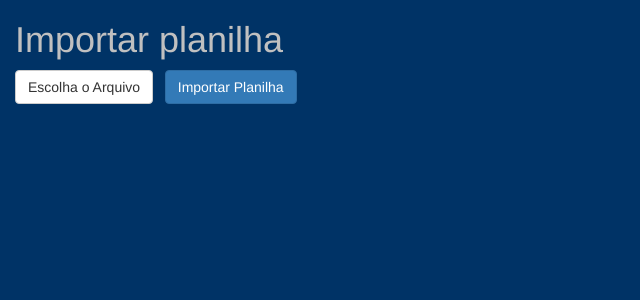
After one commit to IvanBrasilico/bhadrasana2, a Python web app: template bhadrasana/templates/importa_planilha_recinto.html in a window 1280 px wide. The commit adds this page. Shown: the top 300 px of the page, without its empty margins (0-640 px from the left). Run offline with Jinja, Linux system fonts and the light colour scheme; the template is opened without the code that fills it: most values are stand-ins (such as "Sample title", 1, 10 or a date in 2020); some libraries are stand-ins or nearby versions.

Commit message:
Placeholder tela importa_planilha_recinto.html e pequenos acertos - exclui risco active_tab e str_filtros no inicio da aplicação de pfiltros

```diff
--- a/bhadrasana/templates/edita_risco.html
+++ b/bhadrasana/templates/edita_risco.html
@@ -87,7 +87,7 @@
                             {{ risco.motivo }}
                         </td>
                         <td align="center">
-                            <a href="exclui_risco/{{ risco.ID }}">X</a>
+                            <a href="exclui_risco/{{ risco.ID }}/{{active_tab}}">X</a>
                         </td>
                     </tr>
                     {% endfor %}
--- /dev/null
+++ b/bhadrasana/templates/importa_planilha_recinto.html
@@ -0,0 +1,21 @@
+{% extends "layout.html" %} {% block content %} {{super()}}
+<div id="main" class="container-fluid">
+    <div id="top" class="row">
+        <div class="col-sm-12">
+            <h1> Importar planilha</h1>
+            <form method="POST" action="/importa_planilha_recinto" enctype="multipart/form-data">
+                <input type="hidden" name="csrf_token" value="{{csrf_token()}}"/>
+                <label class="btn btn-default btn-choose" for="planilha">
+                    <input id="planilha" name="planilha" type="file" style="display:none"
+                           onchange="$('#upload-file-info').html(this.files[0].name)"> Escolha o Arquivo
+                </label>
+                <big>
+                    <span class='label label-success' id="upload-file-info"></span>
+                </big>
+                &nbsp;
+                <input class="btn btn-primary" type="submit" value="Importar Planilha"/>
+            </form>
+        </div>
+    </div>
+</div>
+{% endblock %}
```
Also changed, not shown: bhadrasana/models/riscomanager.py (+7 -5 lines), bhadrasana/routes/risco.py (+18 -4 lines).
